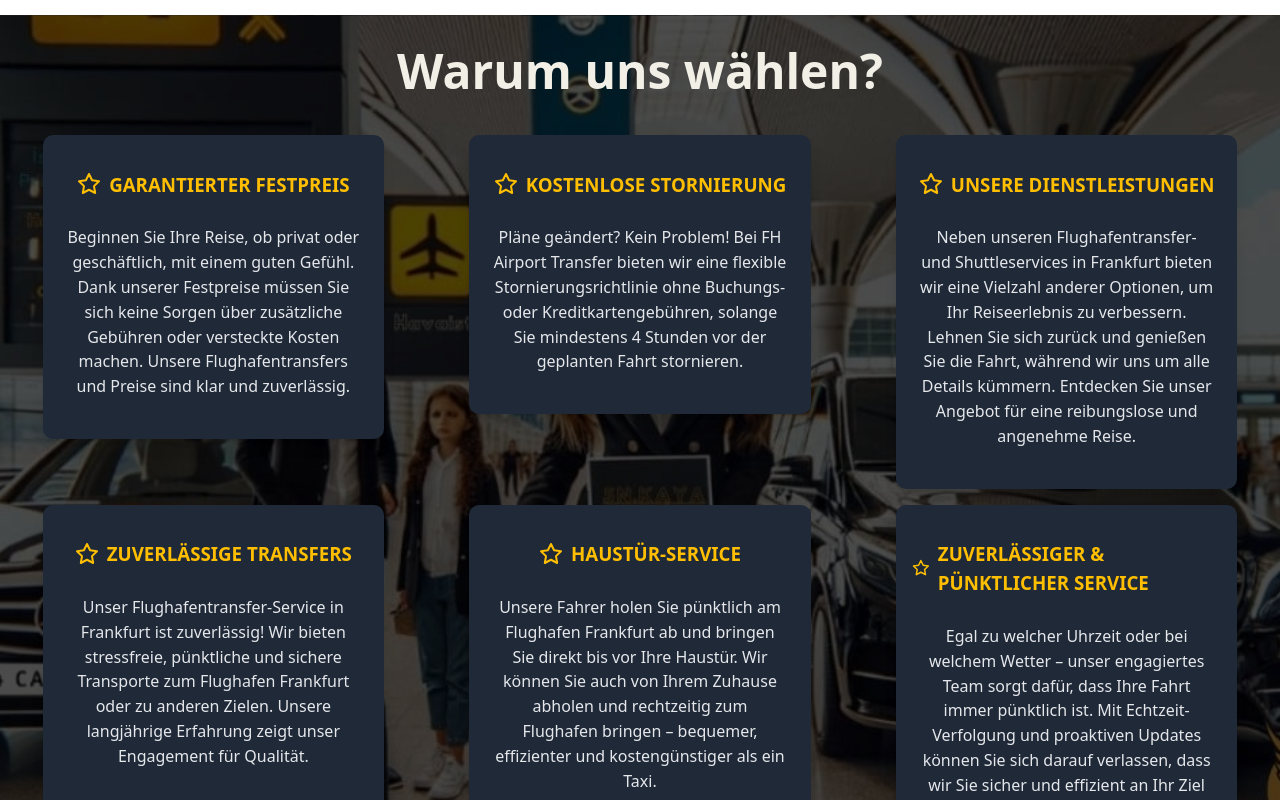
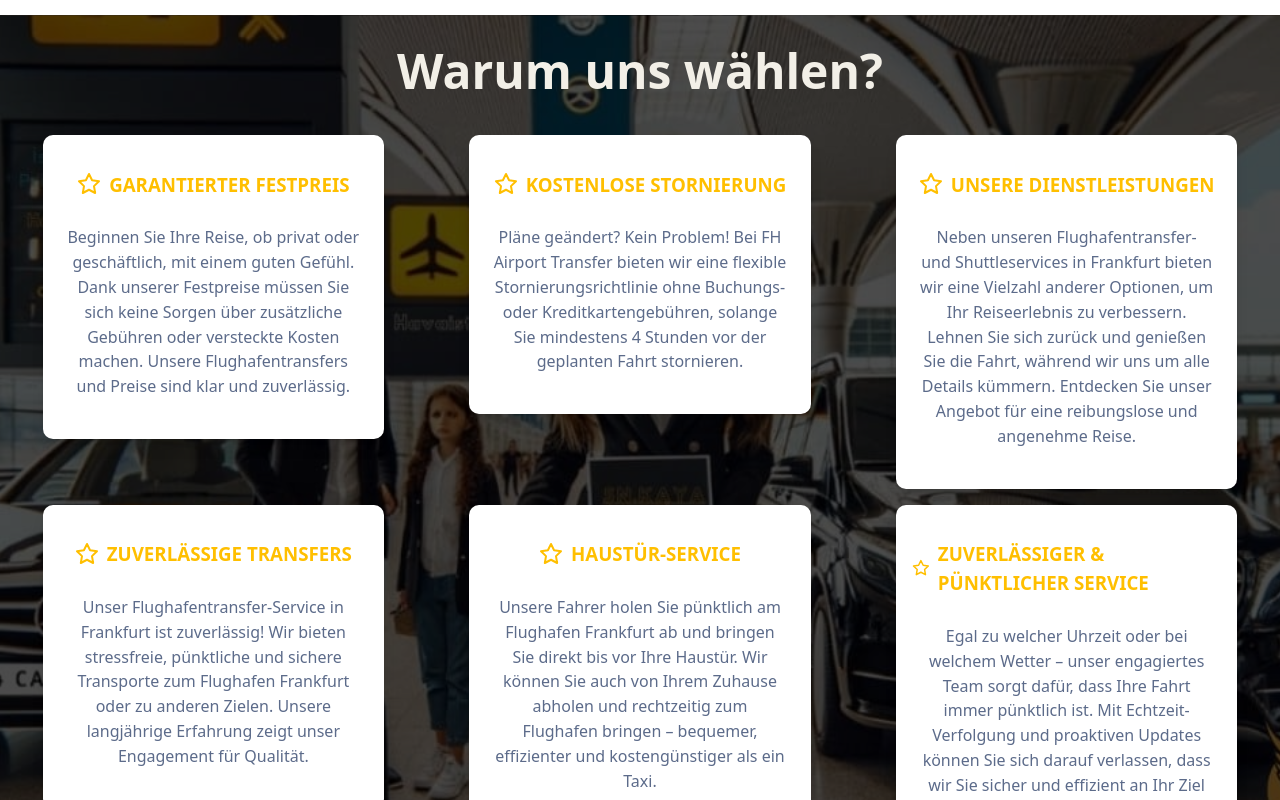
Before and after one commit to ArslanHaaider/crazy-taxi, a Next.js app: page / in a window 1280 px wide. Shown: the part 2140-2940 px from the top of the page. Built offline with nearby package versions, Linux system fonts and the light colour scheme; no server answers.

Commit message:
fix darkmode toggle for Why choose us card

```diff
--- a/src/components/WhyChooseUS.tsx
+++ b/src/components/WhyChooseUS.tsx
@@ -47,13 +47,13 @@ const WhyChooseUS = () => {
             viewport={{ once: true }} // ensures animation happens only once
           >
             <SpotlightCard
-              className="!bg-gray-800 !border-gray-600 !rounded-md !p-4 shadow-lg !text-white"
+              className="!bg-card !border-border !rounded-md !p-4 shadow-lg !text-card-foreground"
               spotlightColor="rgba(255, 193, 7, 0.15)"
             >
               <h3 className="text-primary flex justify-center items-center">
                 <IconStar className="mr-2" /> {t(`${key}.title`)}
               </h3>
-              <p className="text-center p-2 text-gray-200">{t(`${key}.description`)}</p>
+              <p className="text-center p-2 text-muted-foreground">{t(`${key}.description`)}</p>
             </SpotlightCard>
           </motion.div>
         ))}
```
